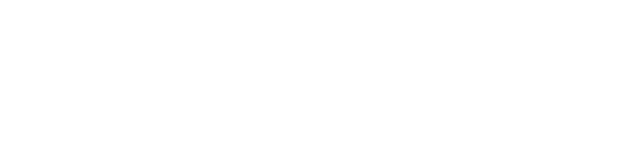
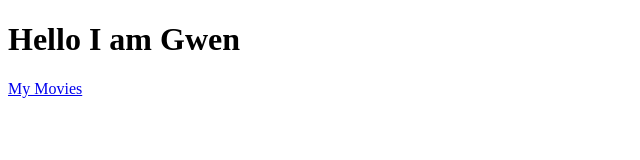
Before and after one commit to gwenstew/first-website, a plain HTML site: page index.html in a window 1280 px wide. Shown: the whole page, without its empty margins (0-640 px from the left). Drawn offline with Linux system fonts and the light colour scheme.

Commit message:
adding link for movie page

```diff
--- a/index.html
+++ b/index.html
@@ -4,4 +4,8 @@
         <meta charset="utf-8">
         <title>Gwens Webpage</title>
     </head>
+    <body>
+        <h1>Hello I am Gwen</h1>
+        <a href="pages/movies.html">My Movies</a>
+    </body>
 </html>
```
Also changed, not shown: pages/movies.html (+3 -0 lines).
